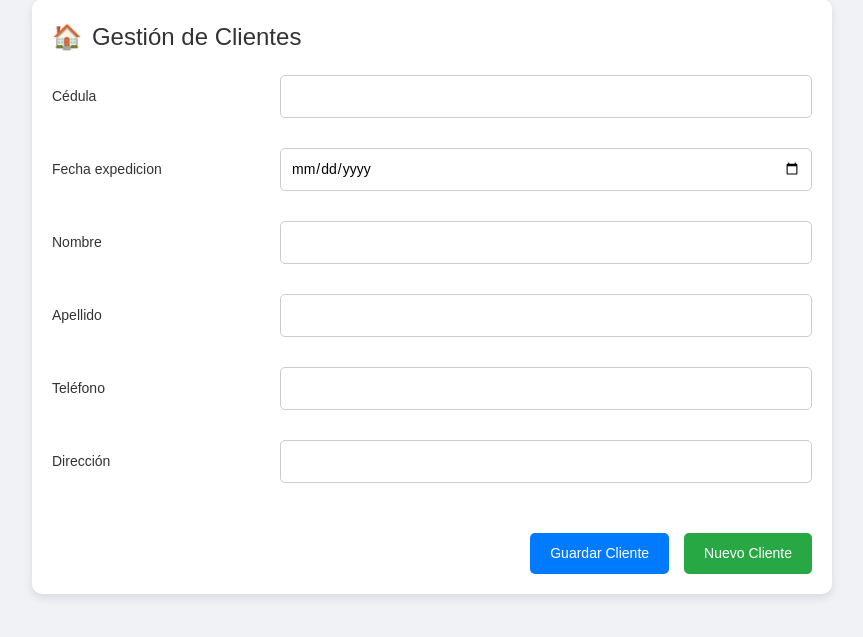
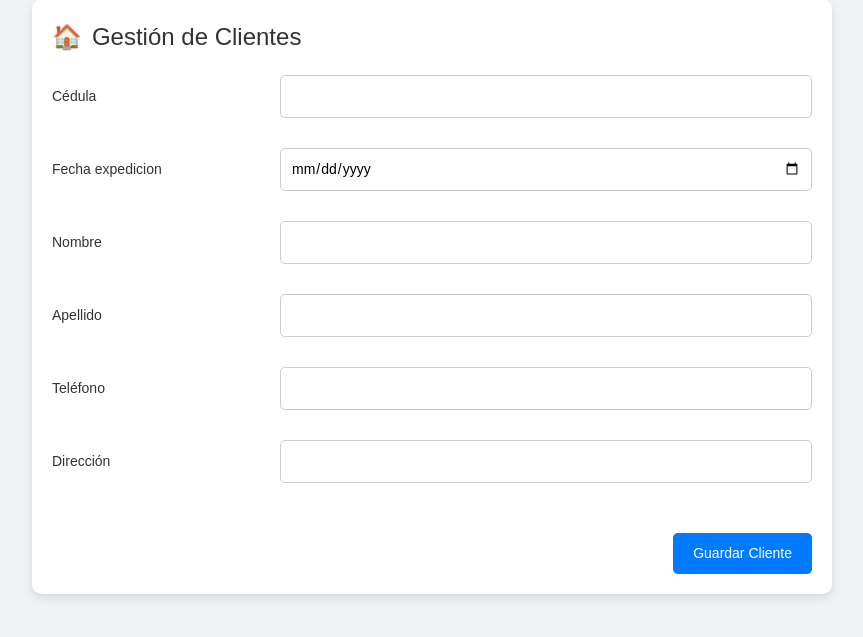
Before and after one commit to winsignares/sivande, a Flask app: page /clientes in a window 1280 px wide. Shown: the part 104-741 px from the top of the page, without its empty margins (208-1071 px from the left). Run offline with Flask 3, Linux system fonts and the light colour scheme.

Commit message:
feat(cliente): Mejorar el registro de usuarios y la gestión de formularios

```diff
--- a/app/api/usuarioController.py
+++ b/app/api/usuarioController.py
@@ -69,7 +69,7 @@ def registrar_usuario():
     nuevo_usuario = Usuario(cedula, nombre, apellido, direccion, rol, telefono, fecha_expedicion)
     db.session.add(nuevo_usuario)
     db.session.commit()
-    return f" usuario {nombre} {apellido} Guardado Correctamente"
+    return jsonify({"mensaje": f"usuario {nombre} {apellido} guardado con éxito"})
 
 
 @ruta_usuario.route("/actualizarUsuario", methods=['PUT'])
--- a/app/config/static/js/api/cliente.js
+++ b/app/config/static/js/api/cliente.js
@@ -1,7 +1,7 @@
 import { apiGet, apiPost } from "../util/serviceHttp.js";
 
 
-export const crearCliente = async (cedula, nombre, apellido, telefono, direccion, fechaExp, rol="usuario") => {
+export const crearCliente = async (cedula, nombre, apellido, telefono, direccion, fecha_expedicion, rol="usuario") => {
 
     const data = {
         nombre,
@@ -10,7 +10,7 @@ export const crearCliente = async (cedula, nombre, apellido, telefono, direccion
         telefono,
         direccion,
         rol,
-        fechaExp
+        fecha_expedicion
     }
 
     return await apiPost('http://localhost:5000/api/registrarUsuario', data);
--- a/app/config/static/js/app.js
+++ b/app/config/static/js/app.js
@@ -66,3 +66,6 @@
 
 // Exponer explícitamente al HTML
 window.redirectToVista = redirectToVista;
+
+// Para hacerla accesible globalmente:
+window.redirectToMenu = redirectToMenu;
--- a/app/config/static/js/view/cliente.js
+++ b/app/config/static/js/view/cliente.js
@@ -2,8 +2,10 @@ import { crearCliente } from "../api/cliente.js";
 
 import { getByCedula } from "../api/cliente.js";
 
+
+
 // Esta función recoge los valores del formulario y los envía a crearCliente
-function cliente() {
+async function crear() {
     const cedula = document.getElementById('cedula').value.trim();
     const nombre = document.getElementById('nombre').value.trim();
     const apellido = document.getElementById('apellido').value.trim();
@@ -18,8 +20,9 @@ function cliente() {
     }
 
     try {
-        const resp = crearCliente(cedula, nombre, apellido, telefono, direccion, fechaExp);
-        console.log(resp);
+        const resp = await crearCliente(cedula, nombre, apellido, telefono, direccion, fechaExp);
+
+        document.getElementById("successMessage").textContent = resp.mensaje;
         document.getElementById("successModal").classList.remove("hidden");
 
         // Limpiar campos
@@ -69,3 +72,8 @@ document.getElementById("cedula").addEventListener("keydown", async function (e)
         }
     }
 });
+
+document.getElementById("clientes-form").addEventListener("submit", function (e) {
+    e.preventDefault(); // Evita que el formulario se envíe de forma tradicional
+    crear(); // Llama a la función cliente para procesar los datos
+});
--- a/app/config/templates/clientes.html
+++ b/app/config/templates/clientes.html
@@ -16,7 +16,7 @@
             <span class="home-icon" onclick="redirectToMenu()">🏠</span>
             <h2>Gestión de Clientes</h2>
         </header>
-        <form class="clientes-form">
+        <form class="clientes-form" id="clientes-form">
             <div class="input-group">
                 <label for="cedula">Cédula</label>
                 <input type="text" id="cedula" name="cedula">
@@ -43,7 +43,7 @@
             </div>
             <div class="action-buttons">
                 <button type="submit" class="guardar">Guardar Cliente</button>
-                <button type="button" class="nuevo" onclick="crearCliente()">Nuevo Cliente</button>
+
             </div>
         </form>
     </div>
@@ -66,8 +66,8 @@
                 <polyline points="16.5,23.5 21.5,28.5 32,18" stroke="#10e36c" stroke-width="3" fill="none"/>
               </svg>
             </div>
-            <h4 class="text-xl text-gray-100 font-semibold mb-3">
-              Cliente agregado correctamente
+            <h4 class="text-xl text-gray-100 font-semibold mb-3" id="successMessage">
+
             </h4>
           </div>
           <div class="pb-6 px-6 text-center bg-gray-800">
@@ -90,6 +90,8 @@
       </script>
 
     <script type="module" src="../static/js/view/cliente.js"></script>
+    <script type="module" src="../static/js/app.js"></script>
+
 </body>
 
 </html>
```
